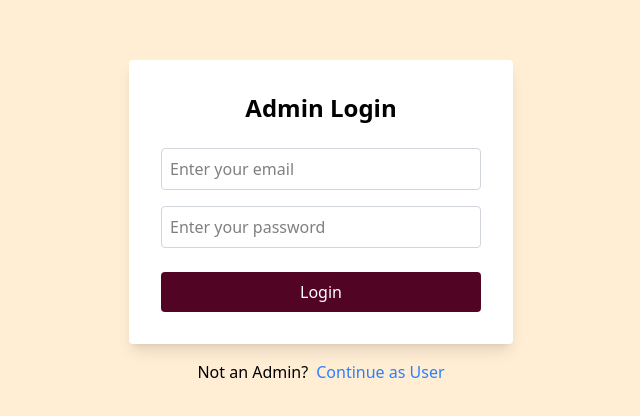
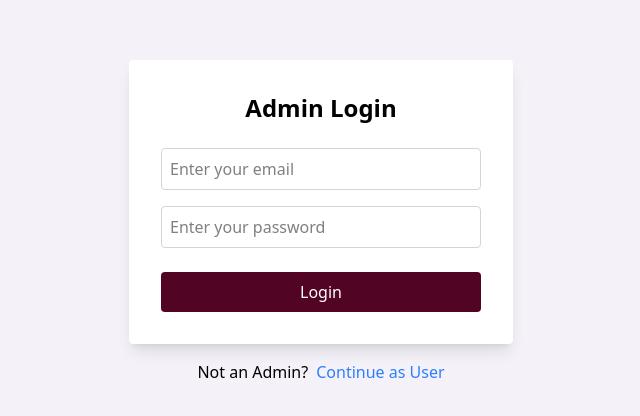
Before and after one commit to Arul-Samuel-A/FullStackApp, a React (Vite) app in the folder frontend/: page / in a window 1280 px wide. Shown: the part 178-594 px from the top of the page, without its empty margins (319-959 px from the left). Built offline with nearby package versions, Linux system fonts and the light colour scheme.

Commit message:
look enhancements

```diff
--- a/frontend/src/App.jsx
+++ b/frontend/src/App.jsx
@@ -15,7 +15,8 @@ function AppContent() {
   const isLoginPage = location.pathname !== "/";
 
   return (
-    <div className="bg-orange-100 min-h-screen flex flex-col">
+    <div className="bg-orange-100 min-h-screen flex flex-col"
+    style={{backgroundColor:"#f4f1f8"}}>
       {isLoginPage && <Header />}
       <Routes>
         <Route path="/" element={<Login />} />
--- a/frontend/src/components/Searchbar.jsx
+++ b/frontend/src/components/Searchbar.jsx
@@ -9,7 +9,7 @@ function Searchbar({ propUpping }) {
   };
 
   return (
-    <div className="sticky top-0 z-10 bg-orange-100 w-full flex justify-center items-center p-4 gap-3 md:mt-18 mt-14">
+    <div className="sticky top-0 z-10 bg-orange-100 w-full flex justify-center items-center p-4 gap-3 md:mt-18 mt-14" style={{backgroundColor:"#f4f1f8"}}>
       <input
         className="md:w-1/2 w-full bg-white px-4 py-2 md:px-6 md:py-3 rounded-lg shadow"
         type="text"
--- a/frontend/src/index.css
+++ b/frontend/src/index.css
@@ -4,7 +4,7 @@ html, body, #root {
   margin: 0;
   height: 100%;
   width: 100%;
-  background-color: #f7fafc;
+  background-color: #f4f1f8;
 }
 
 #root {
--- a/frontend/src/pages/AddBook.jsx
+++ b/frontend/src/pages/AddBook.jsx
@@ -37,7 +37,7 @@ function AddBook() {
   };
 
   return (
-    <div className="bg-orange-100 min-h-screen flex items-center justify-center p-4 md:mt-6 mt-45">
+    <div className="bg-orange-100 min-h-screen flex items-center justify-center p-4 md:mt-6 mt-45" style={{backgroundColor:"#f4f1f8"}}>
       <div className="bg-white shadow-xl rounded w-full max-w-4xl p-8">
         <h2 className="text-2xl font-semibold text-center text-gray-800 mb-8">
           Add a New Book
--- a/frontend/src/pages/AllBooks.jsx
+++ b/frontend/src/pages/AllBooks.jsx
@@ -33,7 +33,7 @@ function AllBooks() {
   return (
     <>
       <Searchbar propUpping={handleSearch} />
-      <div className="grid grid-cols-2 md:grid-cols-5 gap-4 md:gap-6 max-w-6xl mx-auto px-4 pb-4 md:pb-8 mt-0 md:mt-4">
+      <div className="grid grid-cols-2 md:grid-cols-5 gap-4 md:gap-6 max-w-6xl mx-auto px-4 pb-4 md:pb-8 mt-0 md:mt-4" style={{backgroundColor:"#f4f1f8"}}>
         {filteredBooks.length === 0 &&
           <div className="col-span-5 text-center text-gray-500">
             No books found matching your search criteria.
--- a/frontend/src/pages/EditBook.jsx
+++ b/frontend/src/pages/EditBook.jsx
@@ -54,7 +54,7 @@ function EditBook() {
   };
 
   return (
-    <div className="bg-orange-100 min-h-screen flex items-center justify-center p-4 md:mt-6 mt-45 ">
+    <div className="bg-orange-100 min-h-screen flex items-center justify-center p-4 md:mt-6 mt-45 " style={{backgroundColor:"#f4f1f8"}}>
       <div className="bg-white shadow-xl rounded w-full max-w-4xl p-8">
         <h2 className="text-2xl font-semibold text-center text-gray-800 mb-8">
           Edit Book
--- a/frontend/src/pages/Login.jsx
+++ b/frontend/src/pages/Login.jsx
@@ -47,7 +47,7 @@ function Login() {
   };
 
   return (
-    <div className="flex flex-col items-center justify-center w-full h-screen bg-orange-100">
+    <div className="flex flex-col items-center justify-center w-full h-screen bg-orange-100" style={{backgroundColor:"#f4f1f8"}}>
       <form
         onSubmit={handleSubmit}
         className="bg-white p-8 rounded shadow-lg md:w-96 w-9/10"
--- a/frontend/src/pages/SingleBook.jsx
+++ b/frontend/src/pages/SingleBook.jsx
@@ -51,7 +51,8 @@ function SingleBook() {
     : "N/A";
 
   return (
-    <div className="flex flex-col md:flex-row justify-center md:items-center bg-orange-100 p-4 md:min-h-screen md:mt-0 mt-12">
+    <div className="flex flex-col md:flex-row justify-center md:items-center bg-orange-100 p-4 md:min-h-screen md:mt-0 mt-12"
+    style={{backgroundColor:"#f4f1f8"}}>
       <div className="items-center w-full max-w-4xl flex flex-col md:flex-row bg-white shadow-2xl rounded overflow-hidden">
         <div className="w-full md:w-1/2 aspect-square flex-shrink-0">
           <img
```
